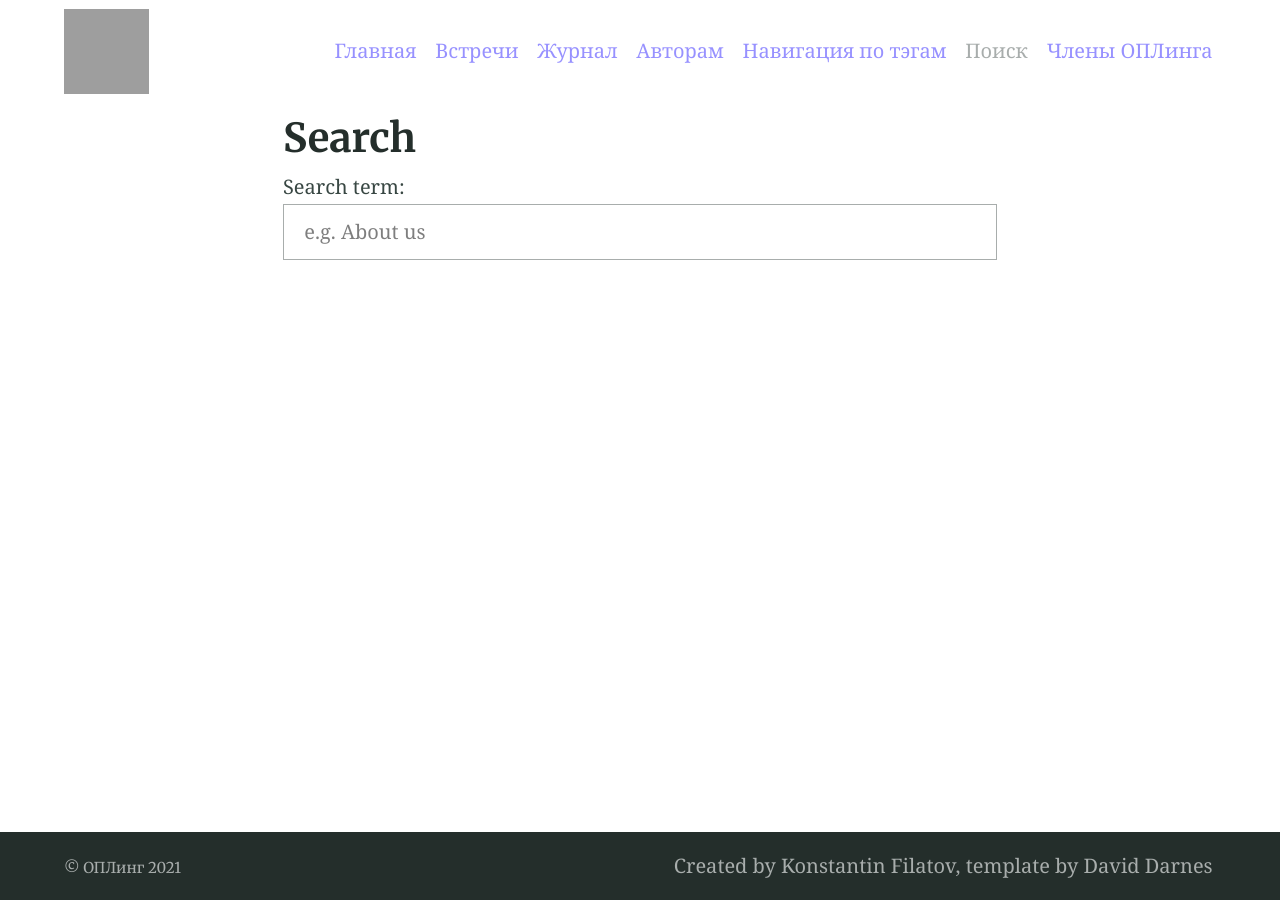
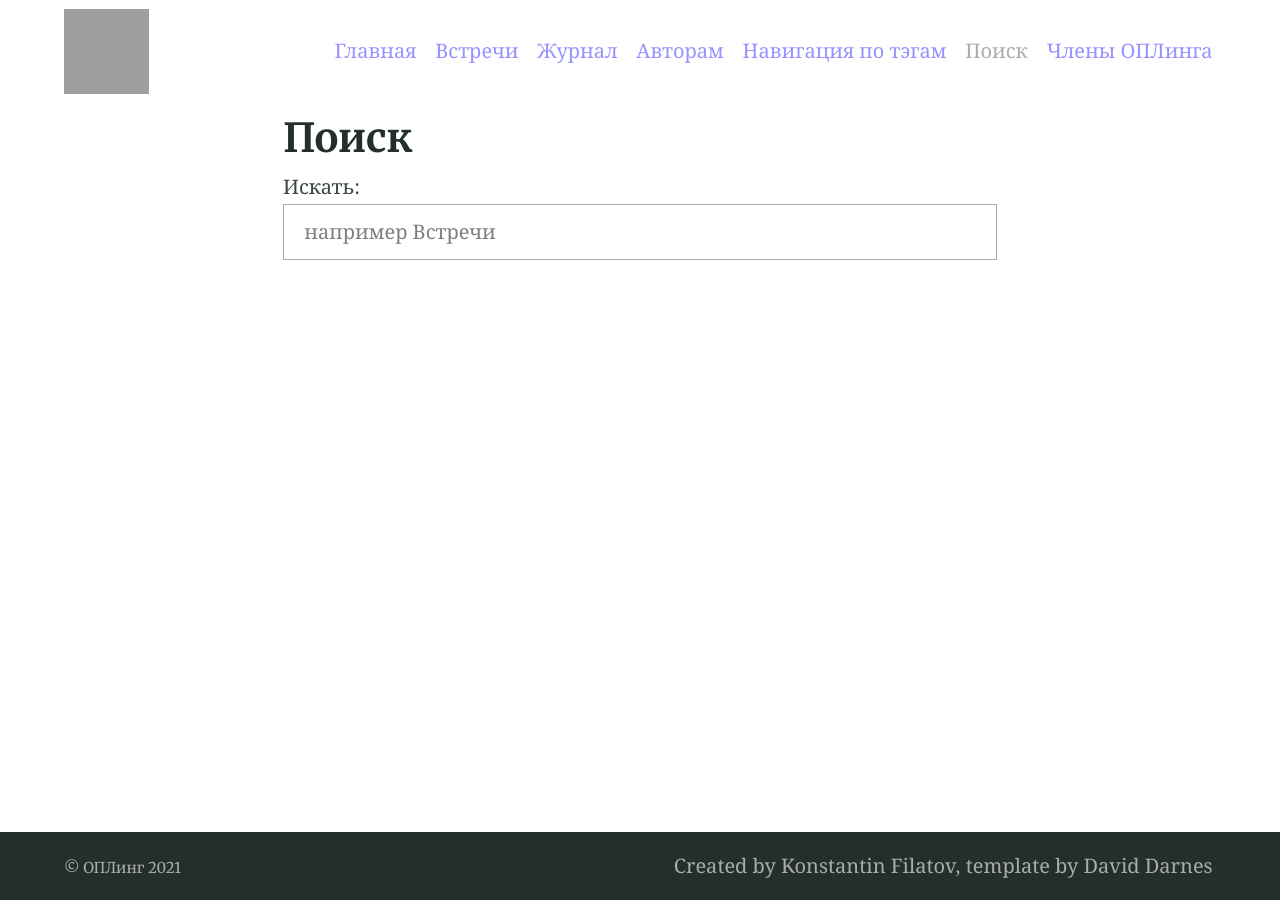
Before and after one commit to opling/opling.github.io, a Jekyll site: the page built from search.md, in a window 1280 px wide. Built offline with Jekyll 4.4.1, drawn with Linux system fonts in a browser that asks for light colours; grey boxes are pictures that could not be loaded.

Commit message:
fix search translation

```diff
--- a/_includes/site-search.html
+++ b/_includes/site-search.html
@@ -1,7 +1,7 @@
 <div class="form  form--search">
   <form id="contact-form" action="">
-    <label class="label" for="search">Search term:</label>
-    <input class="input" id="search" type="search" name="search" placeholder="e.g. About us" autocomplete="off" />
+    <label class="label" for="search">Искать:</label>
+    <input class="input" id="search" type="search" name="search" placeholder="например Встречи" autocomplete="off" />
 
     <ul class="list  list--results" id="list">
         <!-- results go here -->
--- a/search.md
+++ b/search.md
@@ -1,6 +1,6 @@
 ---
-title: Search
-excerpt: "Search for a page or post you're looking for"
+title: Поиск
+excerpt: "Здесь можно поискать страницу на сайте или заметку в журнале"
 ---
 
 {% include site-search.html %}
```
